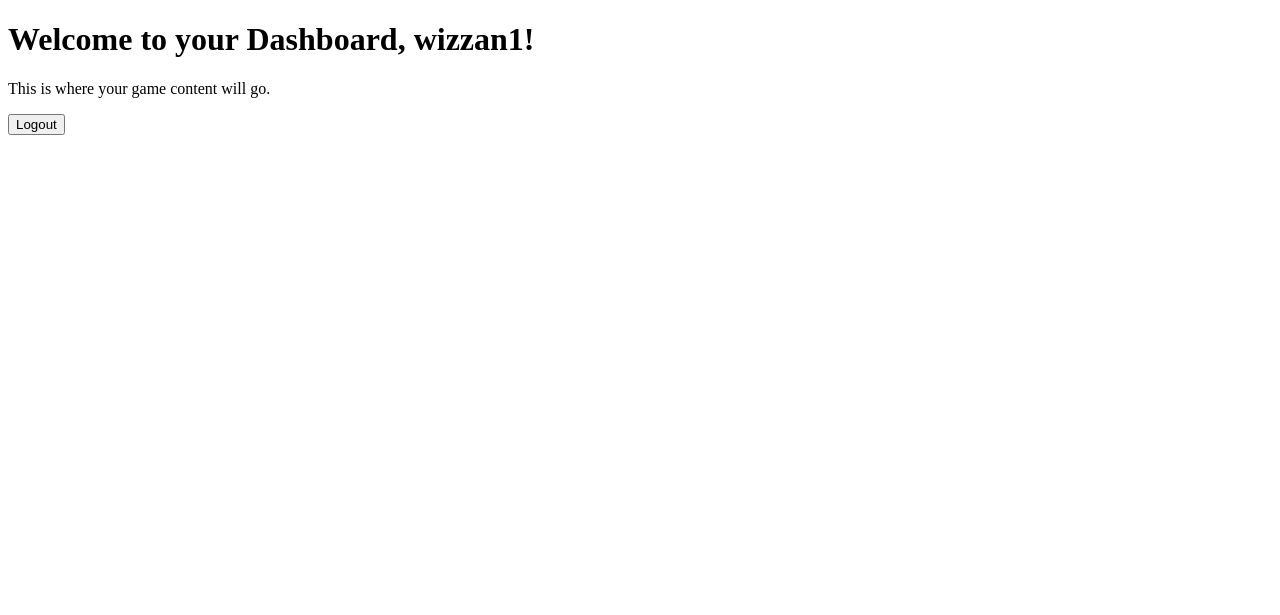
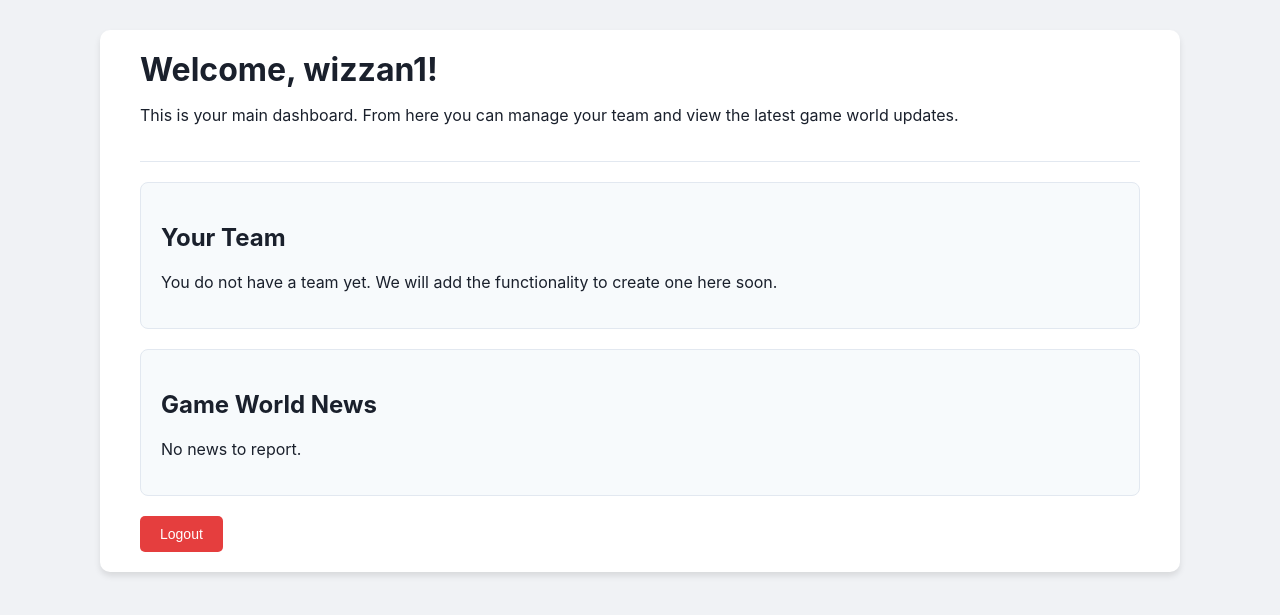
Before and after one commit to wizzan1/Football_web, a Flask app: page /dashboard in a window 1280 px wide. Shown: the top 615 px of the page. Run offline with Flask 3, Linux system fonts and the light colour scheme; a user stored in the database is signed in.

Commit message:
Dashboard

```diff
--- a/app/templates/dashboard.html
+++ b/app/templates/dashboard.html
@@ -1,13 +1,75 @@
 <!DOCTYPE html>
-<html>
+<html lang="en">
 <head>
+    <meta charset="UTF-8">
+    <meta name="viewport" content="width=device-width, initial-scale=1.0">
     <title>Dashboard</title>
+    <style>
+        body {
+            font-family: -apple-system, BlinkMacSystemFont, "Segoe UI", Roboto, Helvetica, Arial, sans-serif;
+            background-color: #f0f2f5;
+            margin: 0;
+            padding: 30px;
+            color: #1a202c;
+        }
+        .container {
+            max-width: 1000px;
+            margin: 0 auto;
+            background-color: #ffffff;
+            padding: 20px 40px;
+            border-radius: 10px;
+            box-shadow: 0 4px 6px rgba(0, 0, 0, 0.1);
+        }
+        header {
+            border-bottom: 1px solid #e2e8f0;
+            padding-bottom: 20px;
+            margin-bottom: 20px;
+        }
+        header h1 {
+            margin: 0;
+        }
+        .widget {
+            background-color: #f7fafc;
+            border: 1px solid #e2e8f0;
+            border-radius: 8px;
+            padding: 20px;
+            margin-bottom: 20px;
+        }
+        .logout-btn {
+            display: inline-block;
+            padding: 10px 20px;
+            background-color: #e53e3e;
+            color: white;
+            text-decoration: none;
+            border-radius: 5px;
+            border: none;
+            cursor: pointer;
+            font-size: 14px;
+        }
+    </style>
 </head>
 <body>
-    <h1>Welcome to your Dashboard, {{ username }}!</h1>
 
-    <p>This is where your game content will go.</p>
+    <div class="container">
+        <header>
+            <h1>Welcome, {{ username }}!</h1>
+            <p>This is your main dashboard. From here you can manage your team and view the latest game world updates.</p>
+        </header>
 
-    <a href="/logout"><button>Logout</button></a>
+        <main>
+            <div class="widget">
+                <h2>Your Team</h2>
+                <p>You do not have a team yet. We will add the functionality to create one here soon.</p>
+            </div>
+
+            <div class="widget">
+                <h2>Game World News</h2>
+                <p>No news to report.</p>
+            </div>
+        </main>
+
+        <a href="/logout"><button class="logout-btn">Logout</button></a>
+    </div>
+
 </body>
 </html>
```
